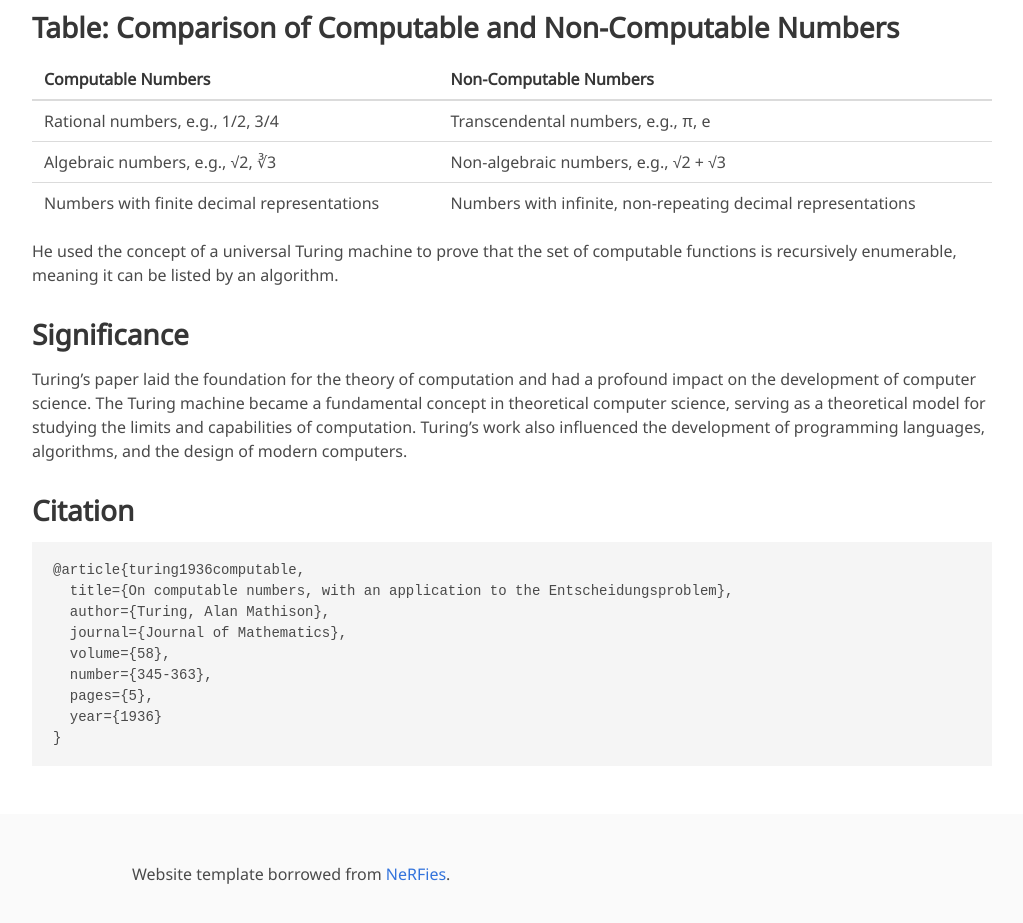
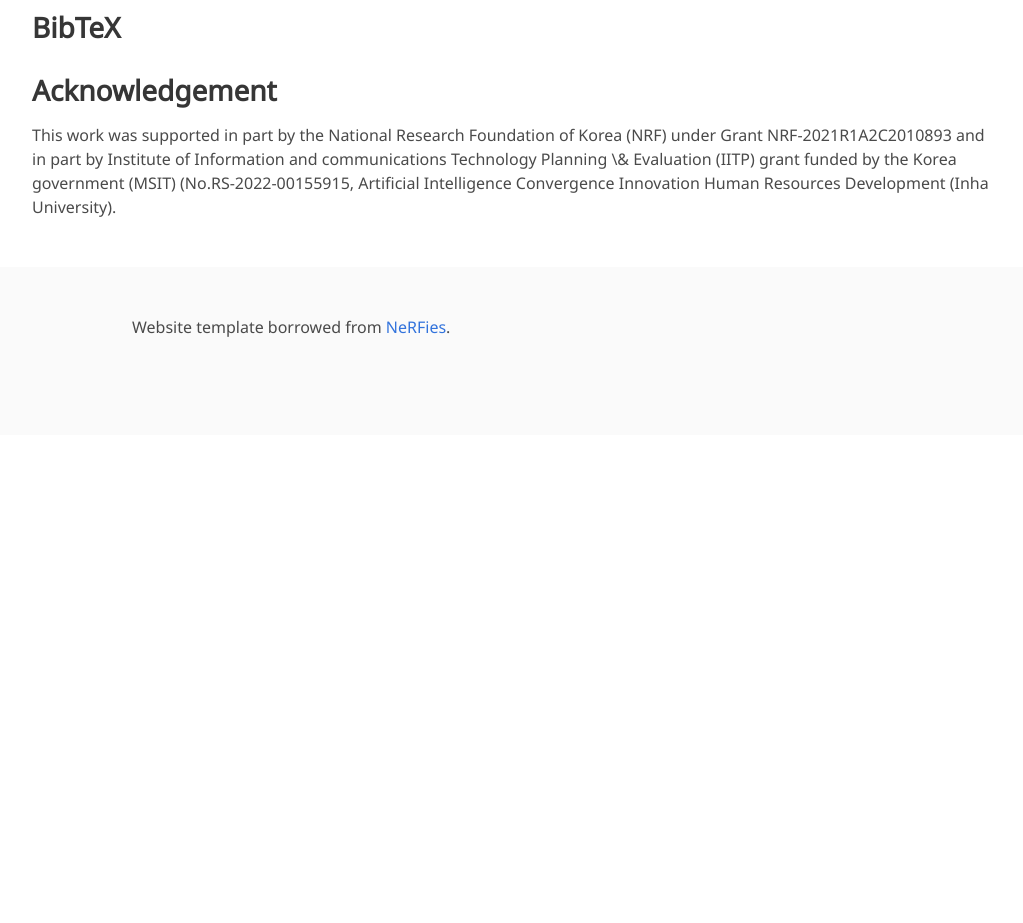
Before and after one commit to skawngus1111/MADGNet_project, a Jekyll site: the page built from index.md, in a window 1280 px wide and 1400 px high, scrolled down 3322 px. Shown: the part 418-1341 px from the top of the window, without its empty margins (128-1151 px from the left). Built offline with Jekyll 4.4.1, drawn with Linux system fonts in a browser that asks for light colours; some web fonts are replaced; after the commit the page ends 4175 px from its top, so only the background shows below that.

Commit message:
Update index.md

````diff
--- a/index.md
+++ b/index.md
@@ -46,29 +46,7 @@ we propose a novel attention mechanism called Multi-Frequency in Multi-Scale Att
 ## SOTA Comparison with Qualitative Results
 ![Qualitative](/static/image/SOTA_Comparison_qualitative.png)
 
+## BibTeX
 
-## Table: Comparison of Computable and Non-Computable Numbers
-
-| Computable Numbers | Non-Computable Numbers |
-|-------------------|-----------------------|
-| Rational numbers, e.g., 1/2, 3/4 | Transcendental numbers, e.g., π, e |
-| Algebraic numbers, e.g., √2, ∛3 | Non-algebraic numbers, e.g., √2 + √3 |
-| Numbers with finite decimal representations | Numbers with infinite, non-repeating decimal representations |
-
-He used the concept of a universal Turing machine to prove that the set of computable functions is recursively enumerable, meaning it can be listed by an algorithm.
-
-## Significance
-Turing's paper laid the foundation for the theory of computation and had a profound impact on the development of computer science. The Turing machine became a fundamental concept in theoretical computer science, serving as a theoretical model for studying the limits and capabilities of computation. Turing's work also influenced the development of programming languages, algorithms, and the design of modern computers.
-
-## Citation
-```
-@article{turing1936computable,
-  title={On computable numbers, with an application to the Entscheidungsproblem},
-  author={Turing, Alan Mathison},
-  journal={Journal of Mathematics},
-  volume={58},
-  number={345-363},
-  pages={5},
-  year={1936}
-}
-```
+## Acknowledgement
+This work was supported in part by the National Research Foundation of Korea (NRF) under Grant NRF-2021R1A2C2010893 and in part by Institute of Information and communications Technology Planning \& Evaluation (IITP) grant funded by the Korea government (MSIT) (No.RS-2022-00155915, Artificial Intelligence Convergence Innovation Human Resources Development (Inha University).
````
